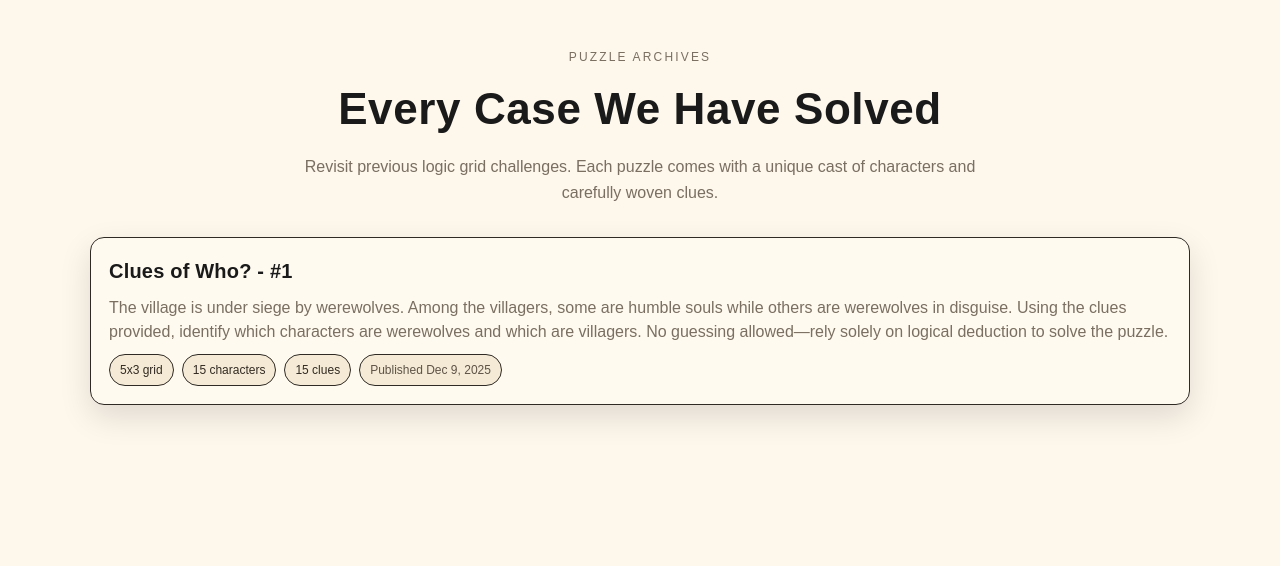
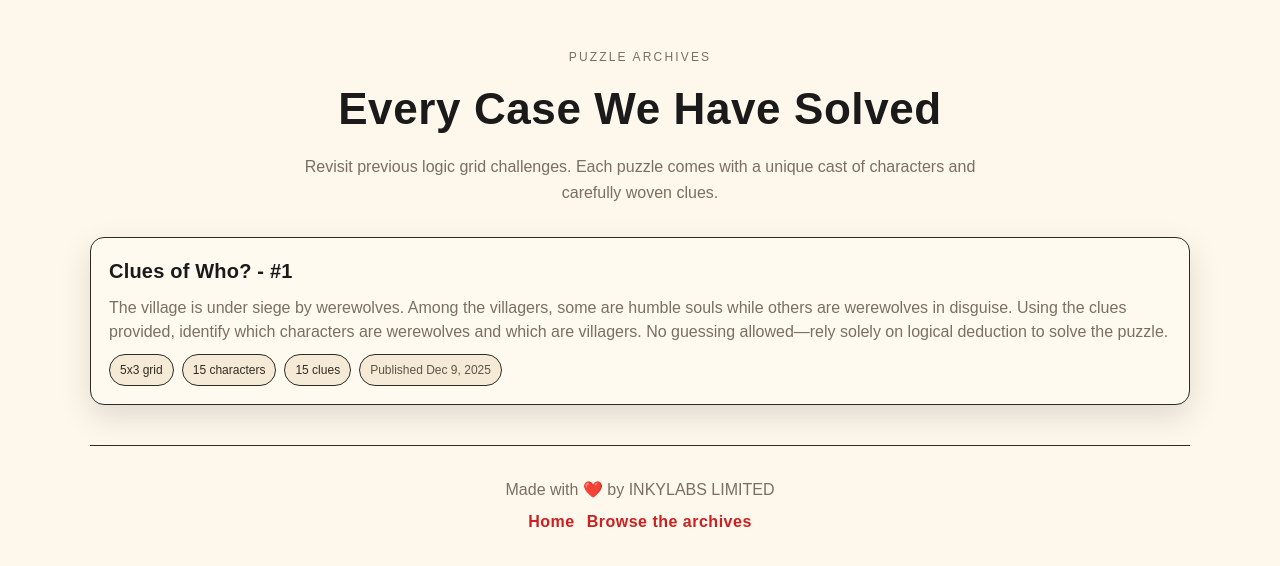
Before and after one commit to soasme/A-DIG, a Next.js app: page /archives in a window 1280 px wide. Shown: the top 566 px of the page. Built offline with nearby package versions, Linux system fonts and the light colour scheme.

Commit message:
Add Footer component and integrate it into ArchiveListPage and WerewolfGame; enhance layout and navigation

```diff
--- a/app/archives/ArchiveListPage.tsx
+++ b/app/archives/ArchiveListPage.tsx
@@ -1,5 +1,6 @@
 import Link from "next/link";
 import { notFound } from "next/navigation";
+import Footer from "../components/Footer";
 import { listGameArchiveSummaries } from "../lib/gameData";
 import styles from "./archives.module.css";
 
@@ -113,6 +114,12 @@ export default async function ArchiveListPage({ pageNumber }: ArchiveListPagePro
             )}
           </nav>
         )}
+
+        <Footer
+          className={styles.footer}
+          navClassName={styles.footerNav}
+          linkClassName={styles.footerLink}
+        />
       </div>
     </div>
   );
--- a/app/archives/archives.module.css
+++ b/app/archives/archives.module.css
@@ -135,3 +135,31 @@
   border-radius: 12px;
   background: #fffaf0;
 }
+
+.footer {
+  margin-top: 40px;
+  padding: 32px 0 8px;
+  text-align: center;
+  color: var(--muted, #7a6f60);
+  border-top: 1px solid var(--grid-line, #2f2a24);
+}
+
+.footerNav {
+  display: flex;
+  justify-content: center;
+  gap: 12px;
+  margin-top: 8px;
+  flex-wrap: wrap;
+}
+
+.footerLink {
+  color: var(--accent-red, #c92121);
+  font-weight: 700;
+  text-decoration: none;
+  letter-spacing: 0.5px;
+}
+
+.footerLink:hover {
+  color: var(--accent-gold, #c08a2a);
+  text-decoration: underline;
+}
--- /dev/null
+++ b/app/components/Footer.tsx
@@ -0,0 +1,31 @@
+import Link from "next/link";
+
+type FooterProps = {
+  className?: string;
+  navClassName?: string;
+  linkClassName?: string;
+};
+
+export default function Footer({
+  className = "",
+  navClassName = "",
+  linkClassName = "",
+}: FooterProps) {
+  const links = [
+    { href: "/", label: "Home" },
+    { href: "/archives", label: "Browse the archives" },
+  ];
+
+  return (
+    <footer className={className}>
+      <p>Made with ❤️ by INKYLABS LIMITED</p>
+      <div className={navClassName}>
+        {links.map((link) => (
+          <Link key={link.href} href={link.href} className={linkClassName}>
+            {link.label}
+          </Link>
+        ))}
+      </div>
+    </footer>
+  );
+}
--- a/app/components/WerewolfGame.jsx
+++ b/app/components/WerewolfGame.jsx
@@ -2,9 +2,9 @@
 
 import React, { useEffect, useMemo, useState } from 'react';
 import Image from 'next/image';
-import Link from 'next/link';
 import './WerewolfGame.css';
 import Confetti from './Confetti';
+import Footer from './Footer';
 
 function CharacterCell({ character, puzzleEntries, revealed, onClick }) {
   const puzzle = puzzleEntries.find(p => p.row === character.row && p.column === character.column);
@@ -438,14 +438,11 @@ export default function WerewolfGame({ id, gameData }) {
         shareStatus={shareStatus}
       />
 
-      <footer className="game-footer">
-        <p>Made with ❤️ by INKYLABS LIMITED</p>
-        <div className="game-footer-nav">
-          <Link href="/archives" className="footer-link">
-            Browse the archives
-          </Link>
-        </div>
-      </footer>
+      <Footer
+        className="game-footer"
+        navClassName="game-footer-nav"
+        linkClassName="footer-link"
+      />
     </div>
   );
 }
```
